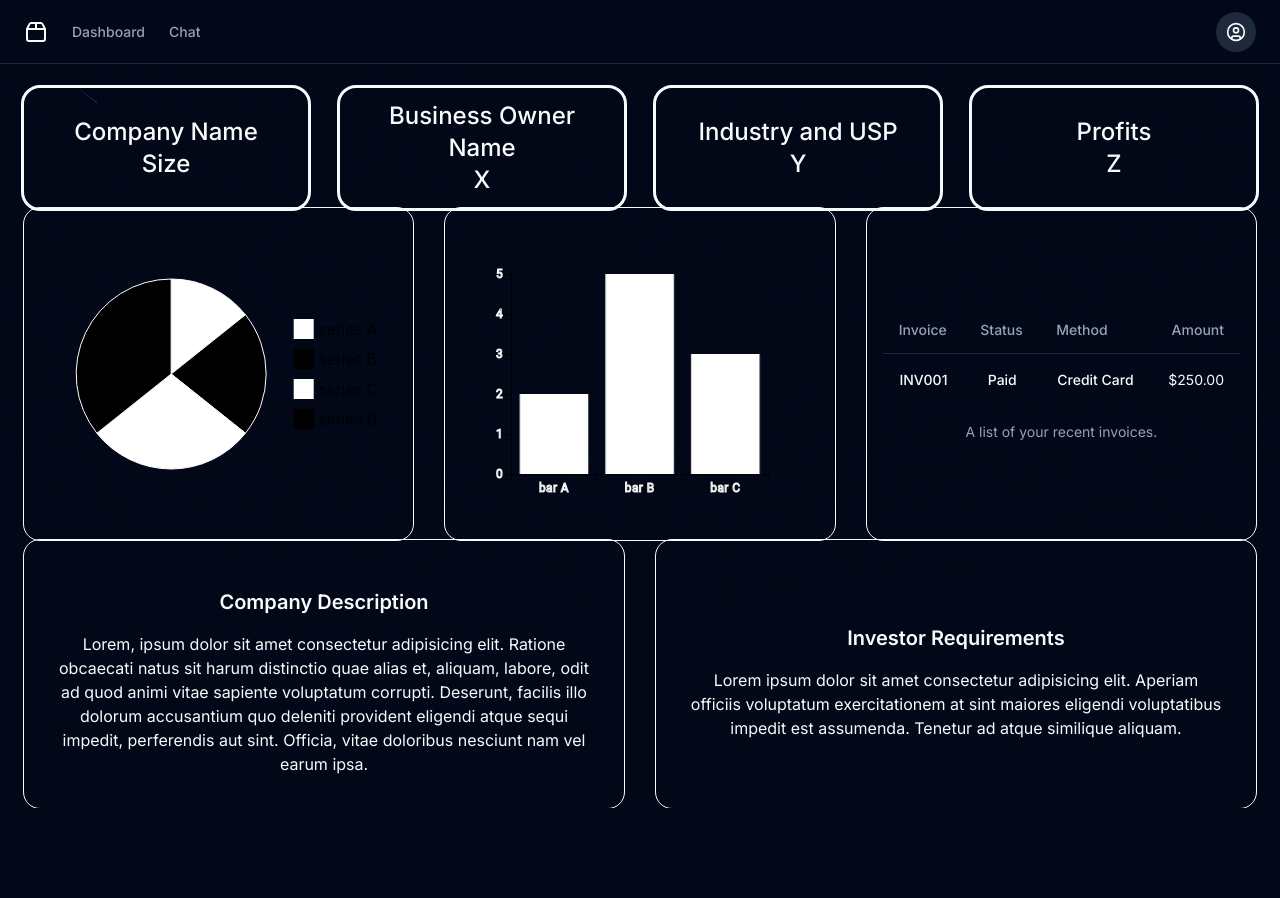
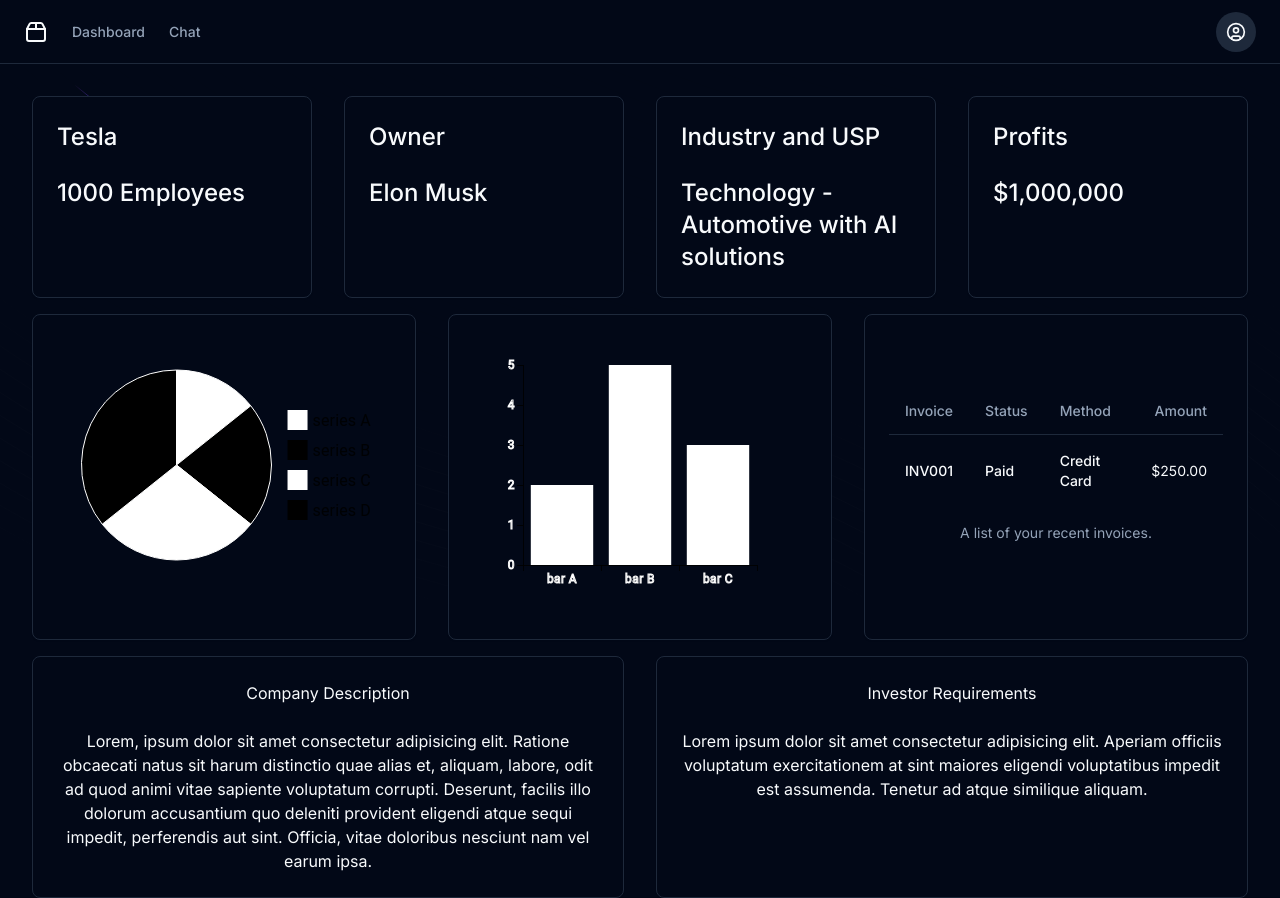
Before and after one commit to aryanraj2713/ThriveStart, a Next.js app in the folder client/: page /dashboard in a window 1280 px wide. Before the commit the page ends 808 px from the top, so only its background shows below. Built offline with nearby package versions, Linux system fonts and the light colour scheme.

Commit message:
feat(ui): use cards for dashboard

```diff
--- a/client/src/app/(core)/dashboard/page.tsx
+++ b/client/src/app/(core)/dashboard/page.tsx
@@ -11,30 +11,32 @@
   TableHeader,
   TableRow,
 } from '@/components/ui/table';
+import { Card, CardContent, CardHeader } from '@/components/ui/card';
 
 const Dashboard = () => {
   return (
-    <div className="p-6 flex flex-col h-full justify-between">
+    <div className="flex flex-col h-full justify-between space-y-4 px-8 py-8">
       <div className="grid grid-cols-2 gap-4 md:grid-cols-4 md:gap-8 md:text-2xl font-medium">
-        <div className="outline text-center rounded-2xl px-4 py-3 place-content-center">
-          <div>Company Name</div>
-          <div>Size</div>
-        </div>
-        <div className="outline text-center rounded-2xl px-4 py-3 place-content-center">
-          <div>Business Owner Name</div>
-          <div>X</div>
-        </div>
-        <div className="outline text-center rounded-2xl px-4 py-3 place-content-center">
-          <div>Industry and USP</div>
-          <div>Y</div>
-        </div>
-        <div className="outline text-center rounded-2xl px-4 py-3 place-content-center">
-          <div>Profits</div>
-          <div>Z</div>
-        </div>
+        <Card>
+          <CardHeader>Tesla</CardHeader>
+          <CardContent>1000 Employees</CardContent>
+        </Card>
+        <Card>
+          <CardHeader>Owner</CardHeader>
+          <CardContent>Elon Musk</CardContent>
+        </Card>
+        <Card>
+          <CardHeader>Industry and USP</CardHeader>
+          <CardContent>Technology - Automotive with AI solutions</CardContent>
+        </Card>
+        <Card>
+          <CardHeader>Profits</CardHeader>
+          <CardContent>$1,000,000</CardContent>
+        </Card>
       </div>
       <div className="grid grid-cols-1 md:grid-cols-3 gap-8">
-        <div className="outline outline-1 text-center h-full place-content-center rounded-2xl p-4">
+        <Card>
+          <CardContent className="place-content-center h-full">
             <PieChart
               series={[
                 {
@@ -49,8 +51,10 @@
               colors={['#FFFFFF', '#000000', '#FFFFFF', '#000000']}
               height={200}
             />
-        </div>
-        <div className="outline outline-1 h-full place-content-center rounded-2xl p-4">
+          </CardContent>
+        </Card>
+        <Card>
+          <CardContent className="place-content-center h-full">
             <BarChart
               xAxis={[
                 {
@@ -68,8 +72,10 @@
               className="stroke-white"
               height={300}
             />
-        </div>
-        <div className="outline outline-1 text-center h-full place-content-center rounded-2xl p-4">
+          </CardContent>
+        </Card>
+        <Card>
+          <CardContent className="place-content-center h-full">
             <Table>
               <TableCaption>A list of your recent invoices.</TableCaption>
               <TableHeader>
@@ -89,31 +95,30 @@
                 </TableRow>
               </TableBody>
             </Table>
-        </div>
+          </CardContent>
+        </Card>
       </div>
       <div className="grid grid-cols-1 md:grid-cols-2 gap-8 text-center">
-        <div className="outline outline-1 rounded-2xl p-8 flex flex-col items-center justify-center">
-          <div className="text-xl font-semibold py-4">Company Description</div>
-          <div>
+        <Card>
+          <CardHeader>Company Description</CardHeader>
+          <CardContent>
             Lorem, ipsum dolor sit amet consectetur adipisicing elit. Ratione
             obcaecati natus sit harum distinctio quae alias et, aliquam, labore,
             odit ad quod animi vitae sapiente voluptatum corrupti. Deserunt,
             facilis illo dolorum accusantium quo deleniti provident eligendi
             atque sequi impedit, perferendis aut sint. Officia, vitae doloribus
             nesciunt nam vel earum ipsa.
-          </div>
-        </div>
-        <div className="outline outline-1 rounded-2xl p-8 flex flex-col items-center justify-center">
-          <div className="text-xl font-semibold py-4">
-            Investor Requirements
-          </div>
-          <div>
+          </CardContent>
+        </Card>
+        <Card>
+          <CardHeader>Investor Requirements</CardHeader>
+          <CardContent>
             Lorem ipsum dolor sit amet consectetur adipisicing elit. Aperiam
             officiis voluptatum exercitationem at sint maiores eligendi
             voluptatibus impedit est assumenda. Tenetur ad atque similique
             aliquam.
-          </div>
-        </div>
+          </CardContent>
+        </Card>
       </div>
     </div>
   );
--- a/client/src/components/nav.tsx
+++ b/client/src/components/nav.tsx
@@ -32,7 +32,7 @@
     <header className="fixed z-50 top-0 flex h-16 items-center gap-4 border-b bg-background px-4 md:px-6 justify-between w-full">
       <nav className="hidden flex-col gap-6 text-lg font-medium md:flex md:flex-row md:items-center md:gap-5 md:text-sm lg:gap-6">
         <Link
-          href=""
+          href="/"
           className="flex items-center gap-2 text-lg font-semibold md:text-base"
         >
           <Package2 className="h-6 w-6" />
```
Also changed, not shown: client/src/components/ui/card.tsx (indentation only). Lines whose indentation alone changed are shown as unchanged.
